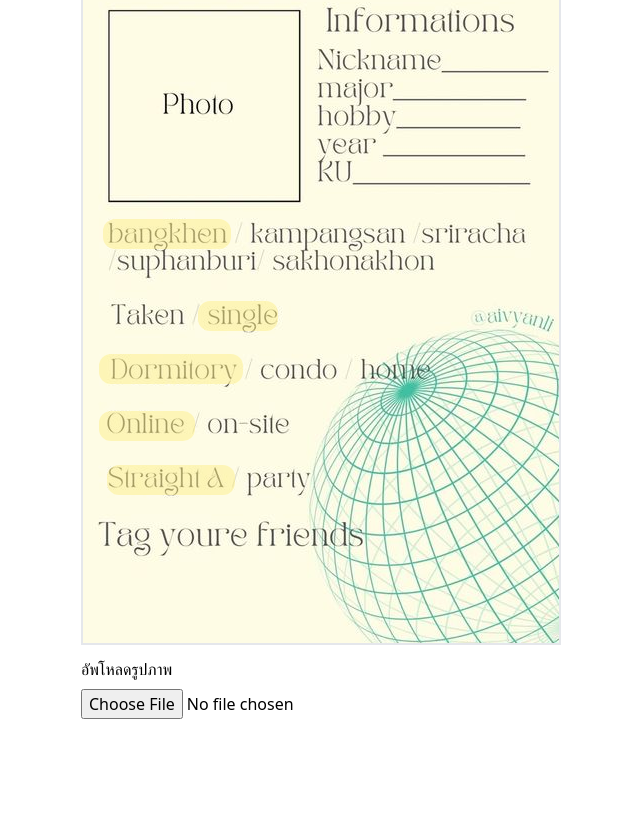
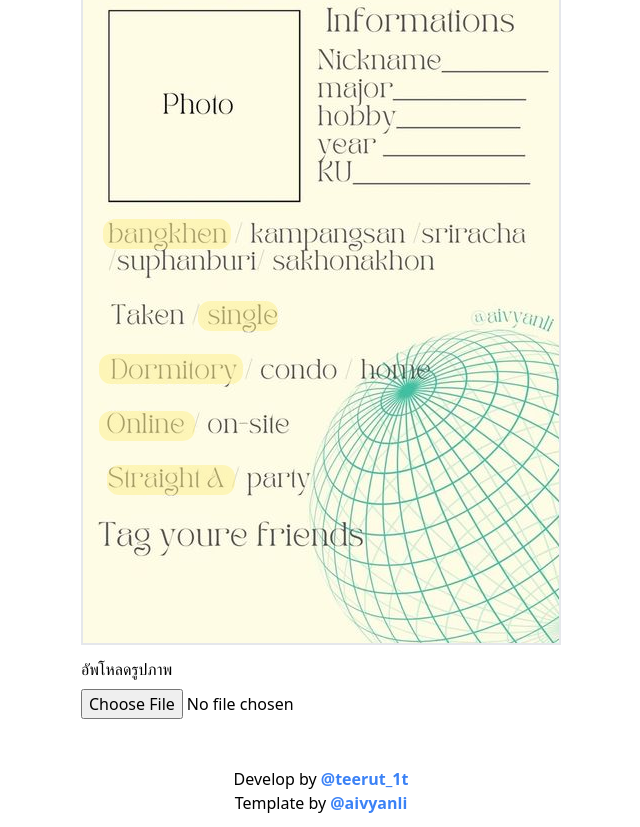
Before and after one commit to Teerut26/gen-ku, a Svelte app: page / in a window 1280 px wide. Shown: the part 256-1083 px from the top of the page, without its empty margins (319-959 px from the left). Before the commit the page ends 1023 px from the top, so only its background shows below. Built offline with nearby package versions, Linux system fonts and the light colour scheme.

Commit message:
add footer

```diff
--- a/package.json
+++ b/package.json
@@ -18,5 +18,9 @@
     "tslib": "^2.3.1",
     "typescript": "^4.5.4",
     "vite": "^2.9.9"
+  },
+  "dependencies": {
+    "dom-to-image": "^2.6.0",
+    "file-saver": "^2.0.5"
   }
 }
--- a/src/App.svelte
+++ b/src/App.svelte
@@ -2,6 +2,7 @@
     import logo from "./assets/svelte.png";
     import template from "./assets/template.jpg";
     import Counter from "./lib/Counter.svelte";
+import Footer from "./lib/Footer.svelte";
 
     type CampusHighlight =
         | "bangkhen"
@@ -229,6 +230,7 @@
         </div>
     </div>
 </div>
+<Footer />
 
 <style>
     .bg-image {
--- /dev/null
+++ b/src/lib/Footer.svelte
@@ -0,0 +1,5 @@
+
+<div class="flex flex-col justify-center items-center mb-3">
+    <div>Develop by <a class="text-blue-500 font-bold" href="https://www.instagram.com/teerut_1t/">@teerut_1t</a></div>
+    <div>Template by <a class="text-blue-500 font-bold" href="https://www.instagram.com/aivyanli/">@aivyanli</a></div>
+</div>
```
Also changed, not shown: 1 other file (tests, documents, lock files or other folders).
